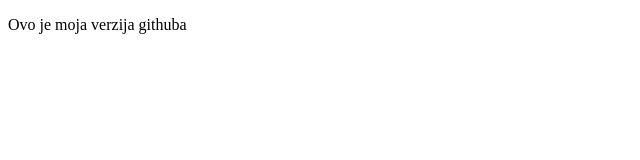
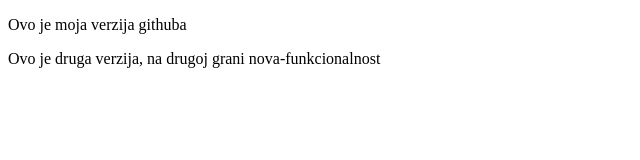
Before and after one commit to TomislavPilip/testni-repo, a plain HTML site: page index.html in a window 1280 px wide. Shown: the whole page, without its empty margins (0-640 px from the left). Drawn offline with Linux system fonts and the light colour scheme.

Commit message:
nova-funkcionalnost

```diff
--- a/index.html
+++ b/index.html
@@ -7,5 +7,6 @@
   </head>
   <body>
     <p>Ovo je moja verzija githuba</p>
+    <p>Ovo je druga verzija, na drugoj grani nova-funkcionalnost</p>
   </body>
 </html>
```
